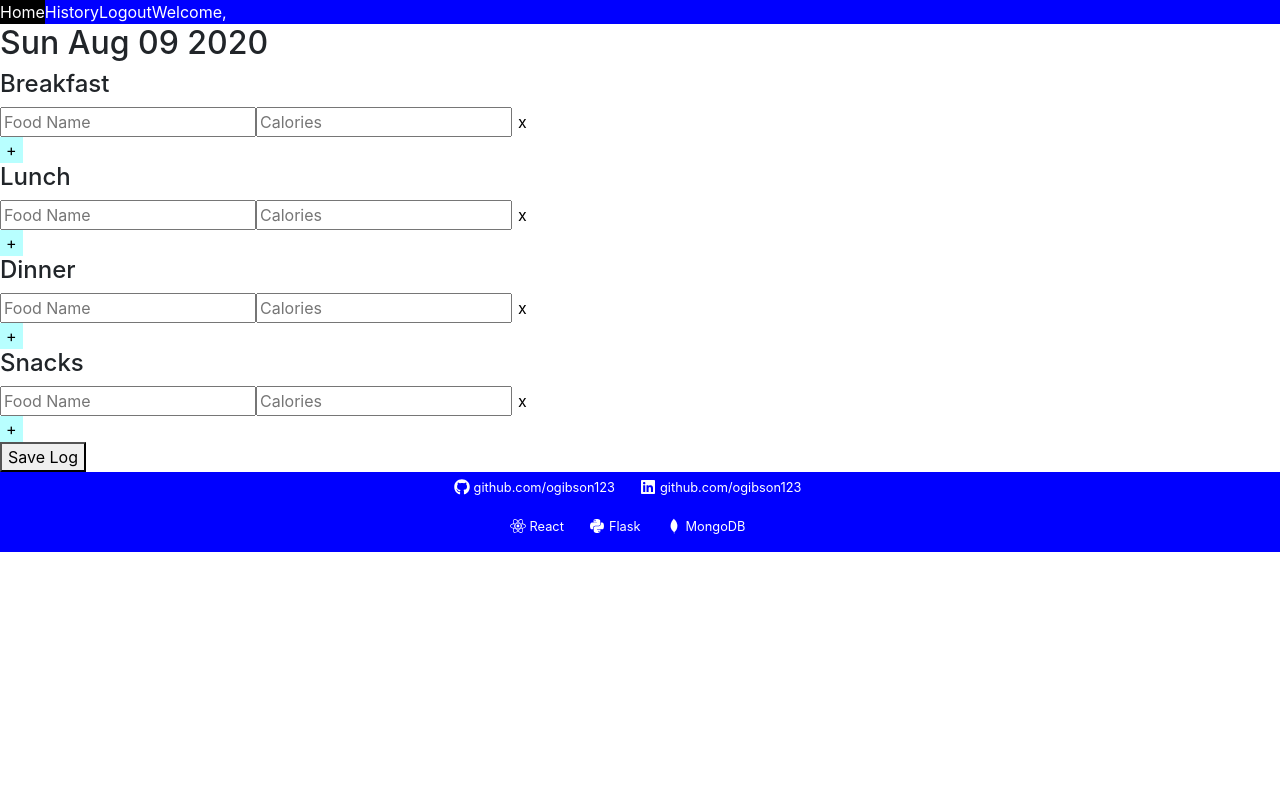
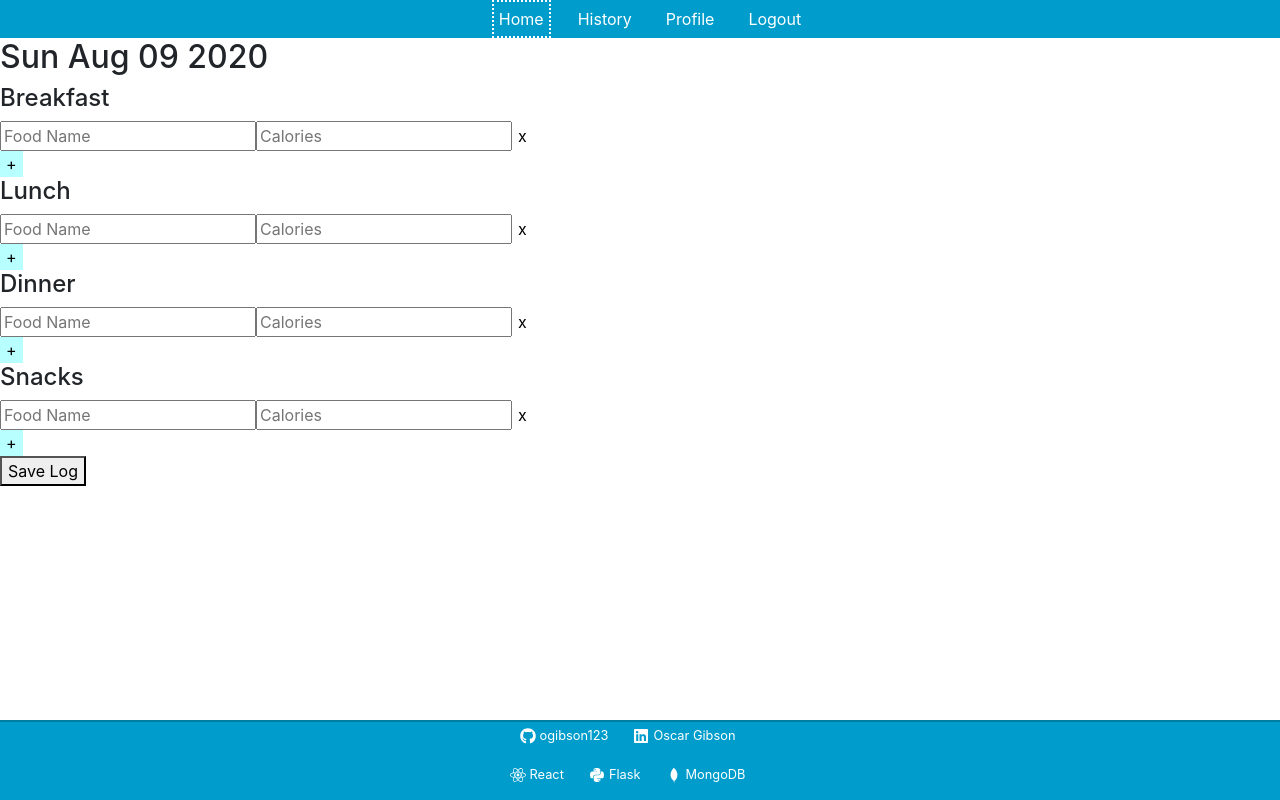
Before and after one commit to ogibson123/fitness-app, a React (Create React App) app in the folder client/: page /home in a window 1280 px wide. Built offline with nearby package versions, Linux system fonts and the light colour scheme; no server answers.

Commit message:
layout & styles adjustments

```diff
--- a/client/src/components/Footer.js
+++ b/client/src/components/Footer.js
@@ -11,13 +11,13 @@ const Footer = () => {
                     <span className="item-container">
                         <a href="http://github.com/ogibson123" target="_blank">
                             <FaGithub className="icon" />
-                            <p>github.com/ogibson123</p>
+                            <p>ogibson123</p>
                         </a>
                     </span>
                     <span className="item-container">
-                        <a href="http://github.com/ogibson123" target="_blank">
+                        <a href="https://www.linkedin.com/in/oscar-gibson-b9b8011ab/" target="_blank">
                             <FaLinkedin className="icon" />
-                            <p>github.com/ogibson123</p>
+                            <p>Oscar Gibson</p>
                         </a>
                     </span>
                 </div>
--- a/client/src/components/History.js
+++ b/client/src/components/History.js
@@ -12,7 +12,7 @@ class History extends React.Component {
     render() {
         return (
             <div>
-                <Navbar />
+                <Navbar page="history" />
                 <div>History</div>
             </div>
         )
--- a/client/src/components/LoginForm.js
+++ b/client/src/components/LoginForm.js
@@ -2,6 +2,7 @@ import React from "react";
 import { Redirect } from "react-router-dom";
 import Alert from "react-bootstrap/Alert";
 import { Label } from "../styles/AuthStyle.js";
+import { Link } from "react-router-dom";
 
 class LoginForm extends React.Component {
     constructor() {
@@ -57,7 +58,10 @@ class LoginForm extends React.Component {
                         <Label htmlFor="password">Password</Label>
                         <input onChange={(e) => this.handleChange(e)} name="password" type="password" />
                     </div>
-                    <button disabled={!this.state.username || !this.state.password}>Login</button>
+                    <div style={{textAlign: "center"}}>
+                        <button style={{margin: "10px"}}disabled={!this.state.username || !this.state.password}>Login</button>
+                        <Link style={{margin: "10px"}} to="/signup">Create an Account</Link>
+                    </div>
                 </form>
                 <Alert style={{display: "inline-block"}} variant="danger" show={this.state.alertVisible}>Incorrect username or password.</Alert>
 
--- a/client/src/components/Navbar.js
+++ b/client/src/components/Navbar.js
@@ -2,19 +2,20 @@ import React from "react";
 import { Link } from "react-router-dom";
 import NavStyle from "../styles/NavStyle.js";
 
-const Navbar = () => {
+const Navbar = (props) => {
     const logOut = () => {
+        localStorage.removeItem("token");
+    }
 
-    }
     const isLoggedIn = true;
 
     return (
         <NavStyle>
             <nav id="navbar">
-                <Link className={"navitem"+(!isLoggedIn?" disabled":"")} to={"/home"}>Home</Link>
-                <Link className={"navitem"+(!isLoggedIn?" disabled":"")} to={"/history"}>History</Link>
+                <Link className={"navitem"+(props.page==="home"?" currPage":"")} to={"/home"}>Home</Link>
+                <Link className={"navitem"+(props.page==="history"?" currPage":"")} to={"/history"}>History</Link>
+                <Link className={"navitem"+(props.page==="profile"?" currPage":"")} to={"/history"}>Profile</Link>
                 <Link onClick={logOut} className={"navitem"+(!isLoggedIn?" hidden":"")} to={"/login"}>Logout</Link>
-                <p className={(!isLoggedIn?" hidden":"")}>{"Welcome, "}</p>
             </nav>
         </NavStyle>
     );
--- a/client/src/components/SignupForm.js
+++ b/client/src/components/SignupForm.js
@@ -2,6 +2,7 @@ import React from "react";
 import { Redirect } from "react-router-dom";
 import Alert from "react-bootstrap/Alert";
 import { Label } from "../styles/AuthStyle.js";
+import { Link } from "react-router-dom";
 
 class SignupForm extends React.Component {
     constructor() {
@@ -70,7 +71,10 @@ class SignupForm extends React.Component {
                         <Label htmlFor="password2">Confirm Password</Label>
                         <input onChange={(e) => this.handleChange(e)} name="password2" type="password" />
                     </div>
-                    <button disabled={!this.state.firstName || !this.state.username || !this.state.password1 || !this.state.password2}>Signup</button>
+                    <div>
+                        <button style={{margin: "10px"}} disabled={!this.state.firstName || !this.state.username || !this.state.password1 || !this.state.password2}>Signup</button>
+                        <Link style={{margin: "5px"}}to="/signup">Already have an account? Log in</Link>
+                    </div>
                 </form>
                 <Alert style={{display: "inline-block"}} variant="danger" show={this.state.alertMessage}>{this.state.alertMessage}</Alert>
 
--- a/client/src/pages/Home.js
+++ b/client/src/pages/Home.js
@@ -9,7 +9,7 @@ const Home = () => {
 
     return (
         <div className="App">
-            <Navbar />
+            <Navbar page="home" />
             <h2>{new Date().toDateString()}</h2>
             <LogStyle>
                 <FoodLog />
--- a/client/src/pages/Login.js
+++ b/client/src/pages/Login.js
@@ -1,5 +1,4 @@
 import React from "react";
-import { Link } from "react-router-dom";
 import Navbar from "../components/Navbar.js";
 import LoginForm from "../components/LoginForm.js";
 import Footer from "../components/Footer.js";
@@ -9,7 +8,6 @@ const Login = () => {
         <div>
             <Navbar />
             <LoginForm />
-            <Link to="/signup">Create an Account</Link>
             <Footer />
         </div>
     );
--- a/client/src/pages/ProfilePage.js
+++ b/client/src/pages/ProfilePage.js
@@ -10,7 +10,7 @@ const ProfilePage = () => {
     return (
         <div>
             <ProfileStyle>
-                <Navbar />
+                <Navbar page="profile" />
                 <Profile username={user} />
             </ProfileStyle>
             <Footer />
--- a/client/src/pages/Signup.js
+++ b/client/src/pages/Signup.js
@@ -1,5 +1,4 @@
 import React from "react";
-import { Link } from "react-router-dom";
 import Navbar from "../components/Navbar.js";
 import SignupForm from "../components/SignupForm.js";
 import Footer from "../components/Footer.js";
@@ -9,7 +8,6 @@ const Signup = () => {
         <div>
             <Navbar />
             <SignupForm />
-            <Link to="/signup">Already have an account? Log in</Link>
             <Footer />
         </div>
     );
--- a/client/src/styles/FooterStyle.js
+++ b/client/src/styles/FooterStyle.js
@@ -3,14 +3,14 @@ import styled from "styled-components";
 const FooterStyle = styled.div`
     #outer-container {
         bottom: 0;
+        position: absolute;
         width: 100vw;
         display: flex;
         flex-direction: column;
         align-items: center;
-        border-top: 2px solid blue;
-        background-color: blue;
+        border-top: 2px solid #007ca1;
+        background-color: #009dcc;
         height: 80px;
-        overflow-x: none;
     }
 
     .link-row {
@@ -22,8 +22,8 @@ const FooterStyle = styled.div`
         margin-right: 25px;
     }
 
-    .item-container:hover {
-        font-size: 110%;
+    p:hover {
+        text-decoration: underline;
     }
 
     .icon {
--- a/client/src/styles/NavStyle.js
+++ b/client/src/styles/NavStyle.js
@@ -2,21 +2,28 @@ import styled from "styled-components";
 
 const NavStyle = styled.nav`
     #navbar {
-        background-color: blue;
+        background-color: #009dcc;
         width: 100vw;
         display: flex;
         align-items: center;
+        justify-content: center;
     }
 
     .navitem {
         color: white;
         text-decoration: none;
+        margin-left: 20px;
+        padding: 5px;
+        border: 2px solid #009dcc;
     }
 
     .navitem:hover {
         color: white;
-        text-decoration: none;
-        background-color: black;
+        border: 2px dotted white;
+    }
+
+    .currPage {
+        border: 2px dotted white;
     }
 
     .disabled {
```
